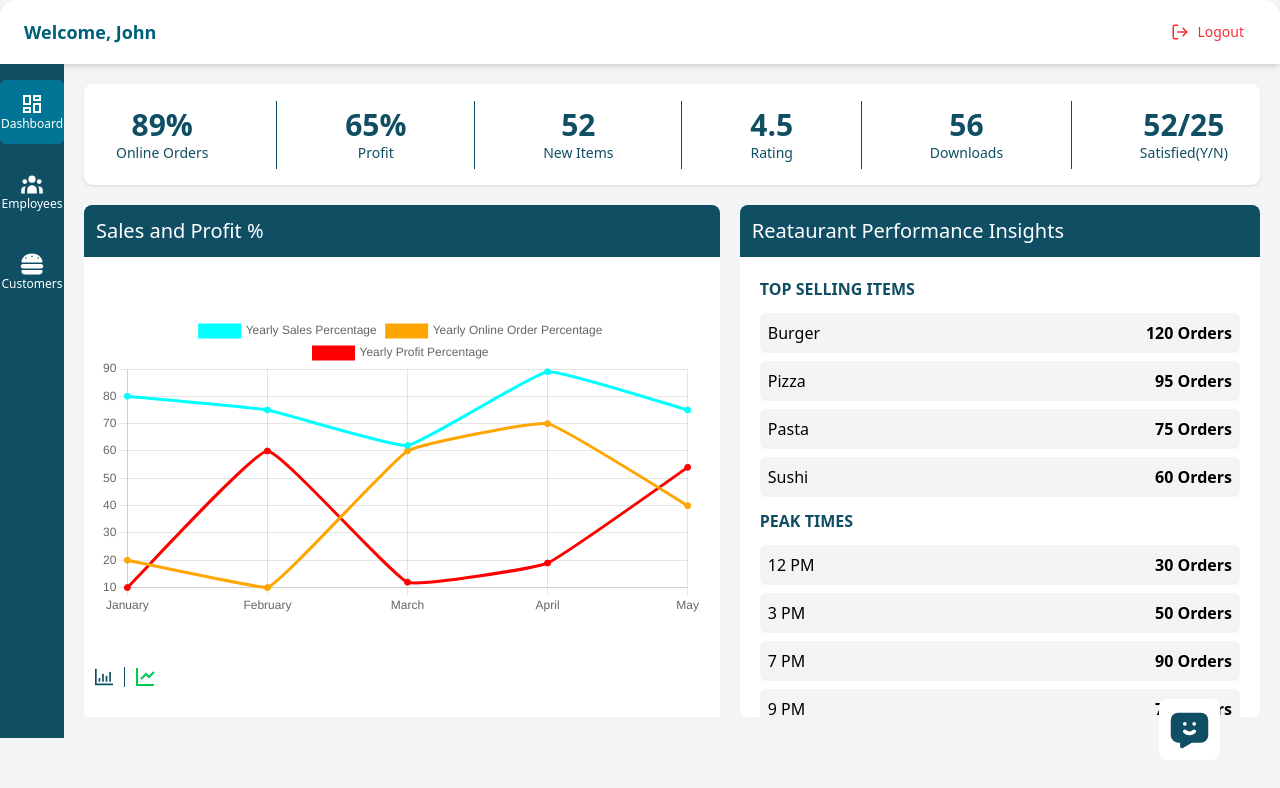
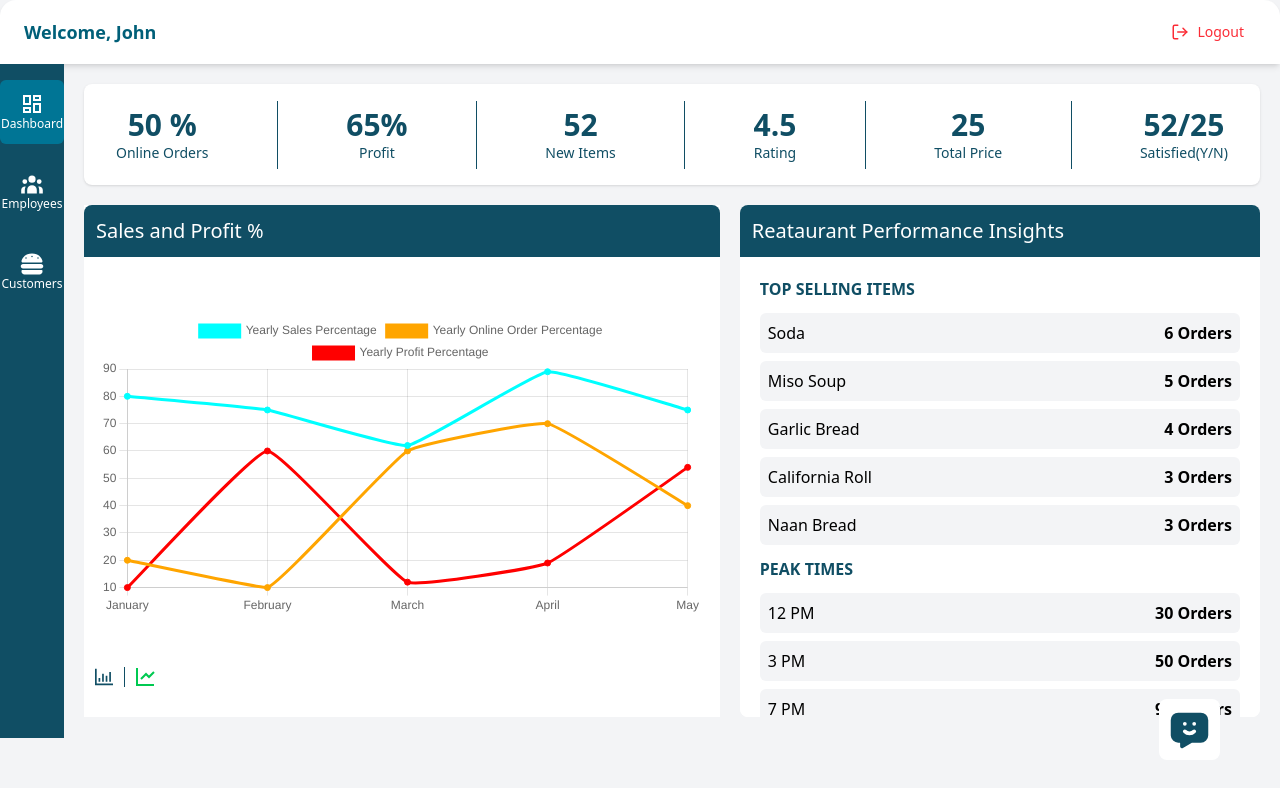
Before and after one commit to esakki2609/restaurant-app, a Next.js app: page / in a window 1280 px wide. Shown: the top 788 px of the page. Built offline with nearby package versions, Linux system fonts and the light colour scheme.

Commit message:
calculations updated

```diff
--- a/components/CustomerQueries.jsx
+++ b/components/CustomerQueries.jsx
@@ -1,21 +1,59 @@
 "use client";
 
-import { performance } from "./data";
+import { useEffect, useState } from "react";
+import { dataset, performance } from "./data";
 
 const CustomerQueries = () => {
+  const [topSellingItems, setItems] = useState([]);
+
+  useEffect(() => {
+    let itemsOrder = [];
+
+    for (const data of dataset) {
+      for (let items of data.Items) {
+        let findItem = itemsOrder.find((prev) => {
+          return prev.itemName === items.Item_Name;
+        });
+
+        console.log("findItem", findItem);
+
+        if (findItem) {
+          findItem.quantity = findItem.quantity + items?.Quantity;
+        } else {
+          itemsOrder.push({
+            itemName: items.Item_Name,
+            quantity: items.Quantity,
+          });
+        }
+      }
+    }
+
+    console.log("itemsOrder", itemsOrder);
+
+    const descOrder = itemsOrder.sort((a, b) => b.quantity - a.quantity);
+
+    console.log("descOrder", descOrder);
+
+    const top5Items = descOrder.slice(0, 5);
+
+    console.log("top5", top5Items);
+
+    setItems(top5Items);
+  }, []);
+
   return (
     <div className="flex flex-col h-full w-full bg-white rounded-lg p-5 gap-3">
       {/* ....TOP SELLING.... */}
       <div className="flex flex-col gap-3">
         <p className="text-md font-bold text-cyan-900">TOP SELLING ITEMS</p>
         <ul className="space-y-2">
-          {performance.topSelling.map((item, index) => (
+          {topSellingItems.map((item, index) => (
             <li
               key={index}
               className="flex justify-between p-2 bg-gray-100 rounded-md"
             >
-              <span>{item.name}</span>
-              <span className="font-bold">{item.sales} Orders</span>
+              <span>{item.itemName}</span>
+              <span className="font-bold">{item.quantity} Orders</span>
             </li>
           ))}
         </ul>
--- a/components/UpperCard.jsx
+++ b/components/UpperCard.jsx
@@ -1,14 +1,44 @@
-import React from "react";
+import React, { useEffect, useState } from "react";
 import "../app/globals.css";
-import { UpperCardData } from "./data";
+import { dataset, UpperCardData } from "./data";
 
 const UpperCard = () => {
+  const [percentage, setPercentage] = useState({
+    online_orders: 0,
+    total_price: 0,
+  });
+
+  useEffect(() => {
+    const getDataOnlineCOunt = dataset.filter(
+      (item) => item.Order_Type === "Online"
+    );
+
+    const online_percentage =
+      (getDataOnlineCOunt.length / dataset.length) * 100;
+
+    setPercentage((prev) => ({ ...prev, online_orders: online_percentage }));
+
+    const getSum = dataset.map((item) => {
+      const getTotalPrice = item.Items.map((data) => data.Total_Price);
+
+      const sum = getTotalPrice.reduce((a, b) => a + b);
+
+      return sum;
+    });
+
+    setPercentage((prev) => ({
+      ...prev,
+      total_price: parseInt(prev.total_price) + parseInt(getSum),
+    }));
+  }, []);
+
+  console.log("getItems", percentage);
   return (
     <div className=" flex items-center justify-between w-full  p-3 px-8 h-full text-cyan-900 ">
       {/* ....Online Order.... */}
       <div className="flex flex-col text-center items-center justify-center">
         <p className="text-3xl font-bold text-cyan-900">
-          {UpperCardData.online_orders}
+          {percentage?.online_orders} %
         </p>
         <p className="text-cyan-900 text-sm">Online Orders</p>
       </div>
@@ -41,8 +71,10 @@ const UpperCard = () => {
 
       {/* ....App Downloaded.... */}
       <div className="text-center">
-        <p className="text-3xl font-bold">{UpperCardData.app_download}</p>
-        <p className="text-cyan-900 text-sm">Downloads</p>
+        <p className="text-3xl font-bold">
+          {parseInt(percentage?.total_price)}
+        </p>
+        <p className="text-cyan-900 text-sm">Total Price</p>
       </div>
 
       <div className="border-l h-17"></div>
--- a/components/data.js
+++ b/components/data.js
@@ -614,7 +614,7 @@ export const dataset = [
     }
 ]
 
-
+//100% - (online/total)*100
 export const performance = {
     queries: [
         {
```
